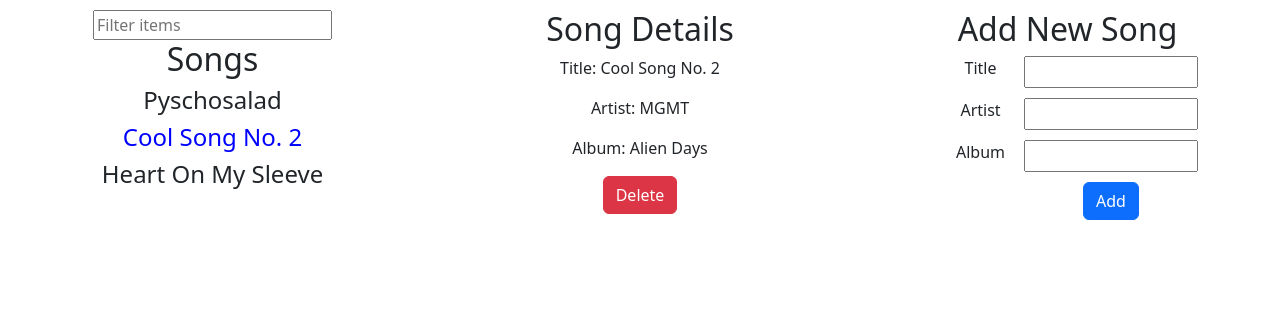
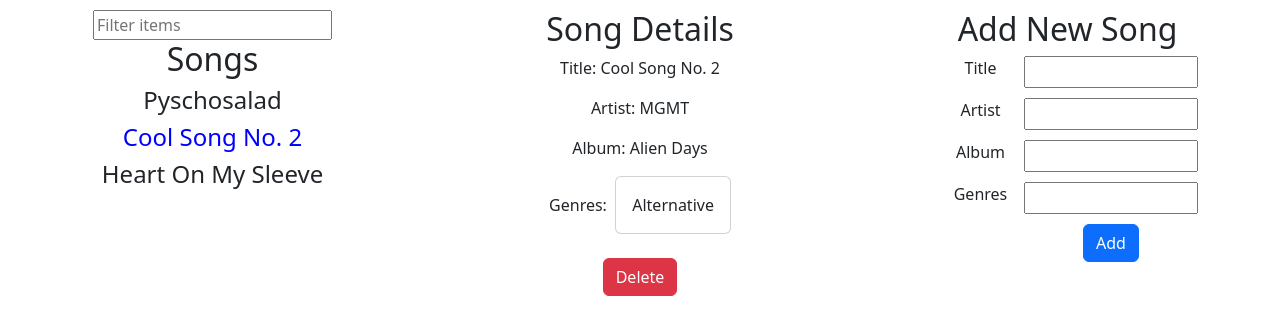
Before and after one commit to mickelson-classroom/list-detail-site-andrewbengordon, a React (Create React App) app: page / in a window 1280 px wide. Both pictures are taken after a click on the element "Cool Song No. 2". Shown: the top 334 px of the page. Built offline with nearby package versions, Linux system fonts and the light colour scheme.

Commit message:
added genre list

```diff
--- a/src/Components/AddNewComponent.tsx
+++ b/src/Components/AddNewComponent.tsx
@@ -1,31 +1,35 @@
 import React, { useState } from "react";
 import { Button } from "react-bootstrap";
+import { Song } from "./ParentComponent";
 
-interface Item {
-  id: number;
-  title: string;
-  artist: string;
-  album: string;
+interface AddNewSongComponentProps {
+  addSong: (newSong: Song) => void;
 }
 
-interface AddNewItemComponentProps {
-  addSong: (newItem: Item) => void;
-}
-
-function AddNewItemComponent({ addSong: addItem }: AddNewItemComponentProps) {
-  const [songData, setSongData] = useState<Item>({
+function AddNewSongComponent({ addSong }: AddNewSongComponentProps) {
+  const [songData, setSongData] = useState<Song>({
     id: new Date().getTime(),
     title: "",
     artist: "",
     album: "",
+    genres: [],
   });
 
   const handleChange = (event: React.ChangeEvent<HTMLInputElement>) => {
     const { name, value } = event.target;
-    setSongData((prevData) => ({
-      ...prevData,
-      [name]: value,
-    }));
+
+    if (name === "genres") {
+      const genres = value.split(",");
+      setSongData((prevData) => ({
+        ...prevData,
+        [name]: genres,
+      }));
+    } else {
+      setSongData((prevData) => ({
+        ...prevData,
+        [name]: value,
+      }));
+    }
   };
 
   const handleSubmit = (event: React.FormEvent) => {
@@ -34,15 +38,17 @@ function AddNewItemComponent({ addSong: addItem }: AddNewItemComponentProps) {
     if (
       songData.title.trim() !== "" &&
       songData.artist.trim() !== "" &&
-      songData.album.trim() !== ""
+      songData.album.trim() !== "" &&
+      songData.genres.length > 0
     ) {
-      addItem(songData);
+      addSong(songData);
 
       setSongData({
         id: new Date().getTime(),
         title: "",
         artist: "",
         album: "",
+        genres: [],
       });
     }
   };
@@ -82,6 +88,16 @@ function AddNewItemComponent({ addSong: addItem }: AddNewItemComponentProps) {
           />
         </div>
         <div className="row">
+          <label className="form-label col-lg-4">Genres</label>
+          <input
+            type="text"
+            name="genres"
+            className="col-lg-8"
+            value={songData.genres.join(",")}
+            onChange={handleChange}
+          />
+        </div>
+        <div className="row">
           <div className="col-4" />
           <div className="col-lg-8">
             <Button variant="primary" type="submit">
@@ -94,4 +110,4 @@ function AddNewItemComponent({ addSong: addItem }: AddNewItemComponentProps) {
   );
 }
 
-export default AddNewItemComponent;
+export default AddNewSongComponent;
--- a/src/Components/DetailComponent.tsx
+++ b/src/Components/DetailComponent.tsx
@@ -19,11 +19,20 @@ function DetailComponent({ selectedSong, removeSong }: DetailComponentProps) {
       <h2>Song Details</h2>
       {selectedSong ? (
         <div>
-          <div className="row">
+          <div>
             <p>Title: {selectedSong.title}</p>
             <p>Artist: {selectedSong.artist}</p>
             <p>Album: {selectedSong.album}</p>
+            <div className="d-flex flex-wrap justify-content-center align-items-center">
+              Genres: &nbsp;
+              {selectedSong.genres.map((genre) => (
+                <Card>
+                  <Card.Body>{genre}</Card.Body>
+                </Card>
+              ))}
+            </div>
           </div>
+          <br />
           <Button variant="danger" onClick={handleDelete}>
             Delete
           </Button>
--- a/src/Components/ParentComponent.tsx
+++ b/src/Components/ParentComponent.tsx
@@ -9,15 +9,17 @@ export interface Song {
   title: string;
   artist: string;
   album: string;
+  genres: string[];
 }
 
 function ParentComponent() {
   const [songs, setSongs] = useState<Song[]>(defaultSongs);
-  const [filteredSongs, setFilteredSongs] = useState<Song[]>(defaultSongs);
+  const [filteredSongs, setFilteredSongs] = useState<Song[]>(songs);
   const [selectedSong, setSelectedSong] = useState<Song | undefined>();
 
   const addSong = (newItem: Song) => {
     setSongs((prevItems) => [...prevItems, newItem]);
+    setFilteredSongs((prevItems) => [...prevItems, newItem]);
   };
 
   const removeSong = (itemId: number) => {
@@ -67,18 +69,22 @@ const defaultSongs: Song[] = [
     title: "Pyschosalad",
     artist: "The Wiggles",
     album: "Pyschosalad",
+    genres: ["Children's Music", "Rock"],
   },
   {
     id: 2,
     title: "Cool Song No. 2",
     artist: "MGMT",
     album: "Alien Days",
+    genres: ["Alternative"],
   },
   {
     id: 3,
     title: "Heart On My Sleeve",
     artist: "Drake",
     album: "Heart On My Sleeve",
-},]
+    genres: ["Hip Hop"],
+  },
+];
 
 export default ParentComponent;
```
Lines whose indentation alone changed are shown as unchanged.
